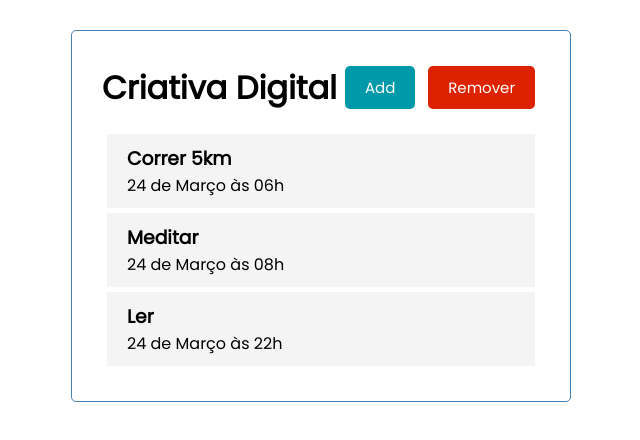
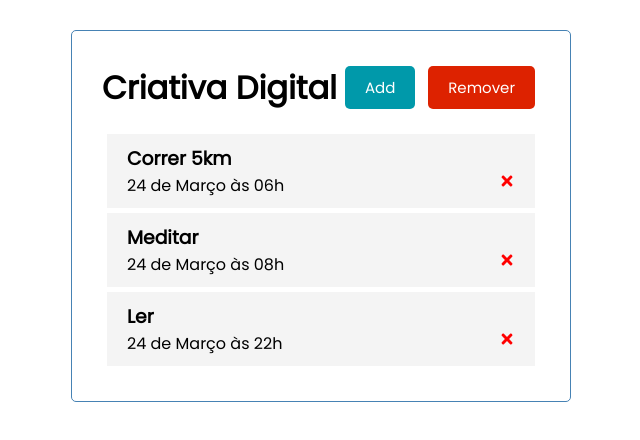
Before and after one commit to james-meneses/react-course, a React (Create React App) app: page / in a window 1280 px wide. Shown: the top 440 px of the page, without its empty margins (319-959 px from the left). Built offline with nearby package versions, Linux system fonts and the light colour scheme.

Commit message:
Botão Remover Tarefa

```diff
--- a/package.json
+++ b/package.json
@@ -8,6 +8,7 @@
     "@testing-library/user-event": "^12.1.10",
     "react": "^17.0.1",
     "react-dom": "^17.0.1",
+    "react-icons": "^4.2.0",
     "react-scripts": "4.0.3",
     "web-vitals": "^1.0.1"
   },
--- a/src/App.js
+++ b/src/App.js
@@ -26,11 +26,19 @@ function App() {
 ]
 )
 
+  const onDelete = (id) => {
+    setTarefas(tarefas.filter((tarefa) => tarefa.id !== id))
+  }
+
   return (
     <div className="container">
       <Header  />
-      <Tasks tarefas={tarefas} />
-    </div>
+      { tarefas.length > 0 ?
+        (
+        <Tasks tarefas={tarefas} onDelete={onDelete} />
+        ) : (<p>Nenhuma tarefa disponível.</p>)
+      }
+      </div>
   );
 }
 
--- a/src/components/Task.js
+++ b/src/components/Task.js
@@ -1,10 +1,11 @@
 import React from 'react'
+import { FaTimes } from 'react-icons/fa'
 
-const Task = ({tarefa}) => {
+const Task = ({tarefa, onDelete}) => {
     return (
         <div className="tarefa">
             <h3>{tarefa.titulo}</h3>
-            <p>{tarefa.data}</p>
+            <p>{tarefa.data} <FaTimes style={{color:'red', float:'right'}} onClick={() => onDelete(tarefa.id)} /> </p>
         </div>
     )
 }
--- a/src/components/Tasks.js
+++ b/src/components/Tasks.js
@@ -1,10 +1,10 @@
 import Task from './Task'
 
-const Tasks = ({tarefas}) => {
+const Tasks = ({tarefas, onDelete}) => {
     return (
         <>
         { tarefas.map((tarefa) => (
-            <Task key={tarefa.id} tarefa={tarefa} />
+            <Task key={tarefa.id} tarefa={tarefa} onDelete={onDelete} />
         )) }
         </>
     )
```
Also changed, not shown: 1 other file (tests, documents, lock files or other folders).
